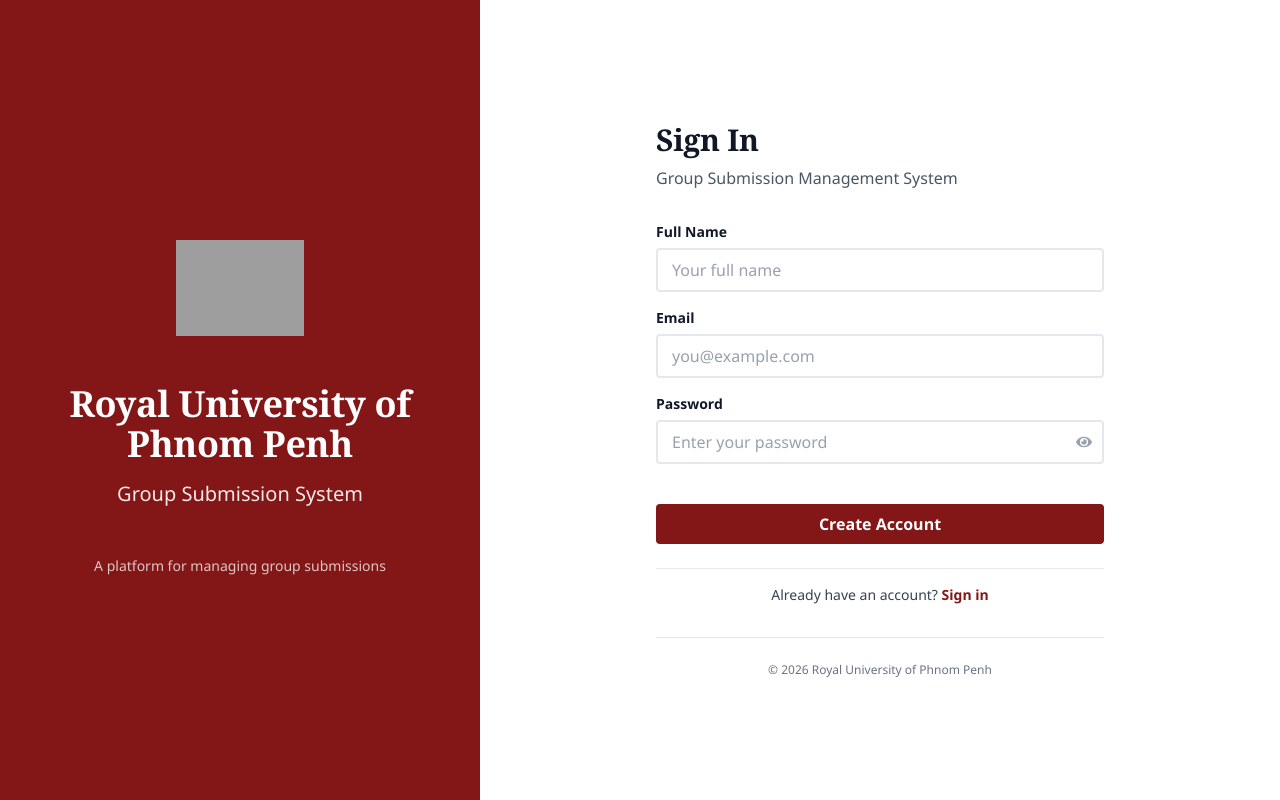
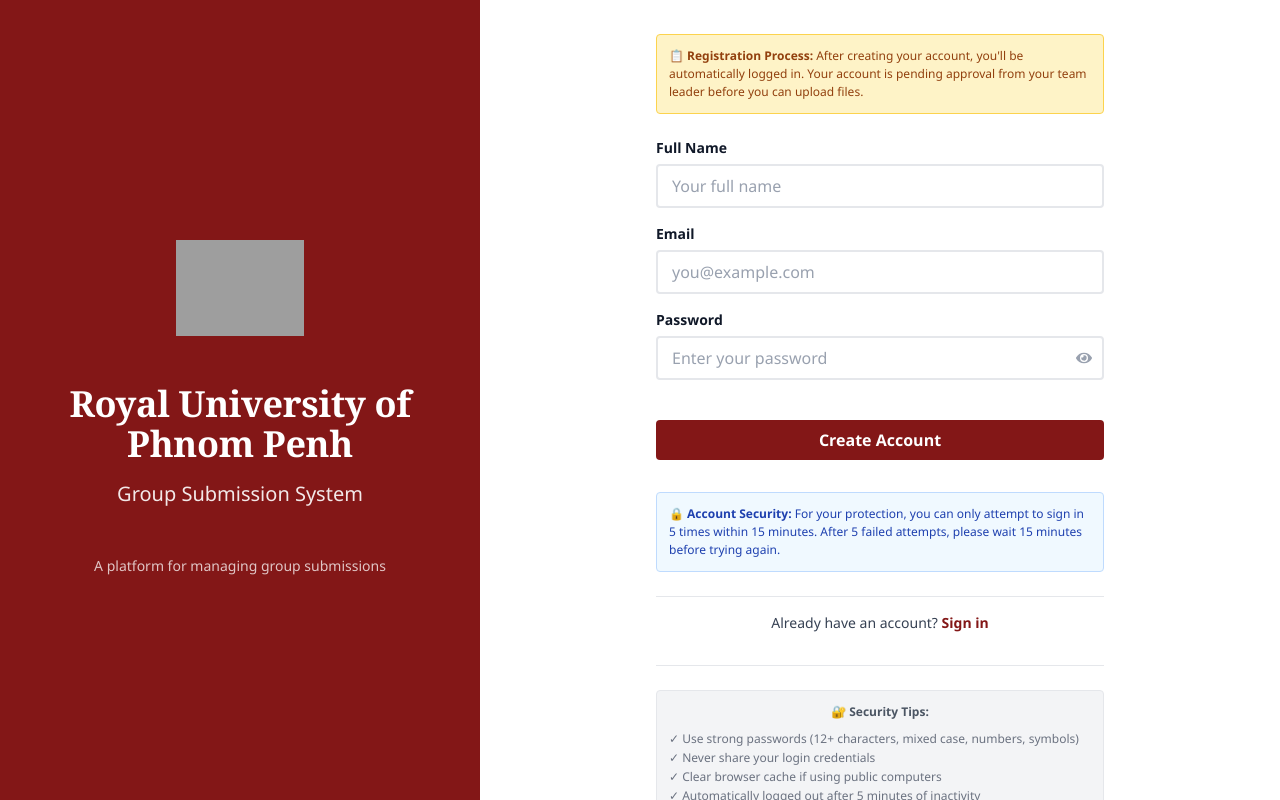
Before and after one commit to SornVisal/Window_Server_Assignment, a React (Vite) app in the folder frontend/: page / in a window 1280 px wide. Both pictures are taken after a click on the button "Sign up". Built offline with nearby package versions, Linux system fonts and the light colour scheme; grey boxes are pictures that could not be loaded.

Commit message:
Add security notices to login page (rate limiting, registration info, security tips)

```diff
--- a/frontend/src/components/Login.jsx
+++ b/frontend/src/components/Login.jsx
@@ -98,9 +98,17 @@
           </div>
 
           <div className="mb-8">
-            <h1 className="text-3xl font-bold text-gray-900 mb-2">Sign In</h1>
+            <h1 className="text-3xl font-bold text-gray-900 mb-2">{isRegister ? 'Create Account' : 'Sign In'}</h1>
             <p className="text-gray-600">Group Submission Management System</p>
           </div>
+
+          {isRegister && (
+            <div className="mb-6 p-3 rounded text-xs" style={{backgroundColor: '#FEF3C7', border: '1px solid #FCD34D'}}>
+              <p style={{color: '#92400E', lineHeight: '1.5'}}>
+                <strong>📋 Registration Process:</strong> After creating your account, you'll be automatically logged in. Your account is pending approval from your team leader before you can upload files.
+              </p>
+            </div>
+          )}
 
           <form onSubmit={handleSubmit} className="space-y-4">
             {isRegister && (
@@ -196,6 +204,13 @@
             >
               {isLoading ? 'Signing in...' : isRegister ? 'Create Account' : 'Sign in'}
             </button>
+
+            {/* Security Notice */}
+            <div className="mt-4 p-3 rounded text-xs" style={{backgroundColor: '#F0F9FF', border: '1px solid #BFDBFE'}}>
+              <p style={{color: '#1E40AF', lineHeight: '1.5'}}>
+                <strong>🔒 Account Security:</strong> For your protection, you can only attempt to sign in 5 times within 15 minutes. After 5 failed attempts, please wait 15 minutes before trying again.
+              </p>
+            </div>
           </form>
 
           {/* Links */}
@@ -226,7 +241,18 @@
           </div>
 
           {/* Footer */}
-          <div className="mt-8 pt-6 border-t text-center text-xs text-gray-500" style={{borderColor: '#E5E7EB'}}>
+          <div className="mt-8 pt-6 border-t space-y-4 text-center text-xs text-gray-500" style={{borderColor: '#E5E7EB'}}>
+            <div className="p-3 rounded" style={{backgroundColor: '#F3F4F6', border: '1px solid #E5E7EB'}}>
+              <p style={{color: '#4B5563', lineHeight: '1.5'}}>
+                <strong>🔐 Security Tips:</strong>
+              </p>
+              <ul style={{color: '#6B7280', lineHeight: '1.6', marginTop: '0.5rem', textAlign: 'left', fontSize: '0.75rem'}}>
+                <li>✓ Use strong passwords (12+ characters, mixed case, numbers, symbols)</li>
+                <li>✓ Never share your login credentials</li>
+                <li>✓ Clear browser cache if using public computers</li>
+                <li>✓ Automatically logged out after 5 minutes of inactivity</li>
+              </ul>
+            </div>>
             <p>© 2026 Royal University of Phnom Penh</p>
           </div>
         </div>
```
